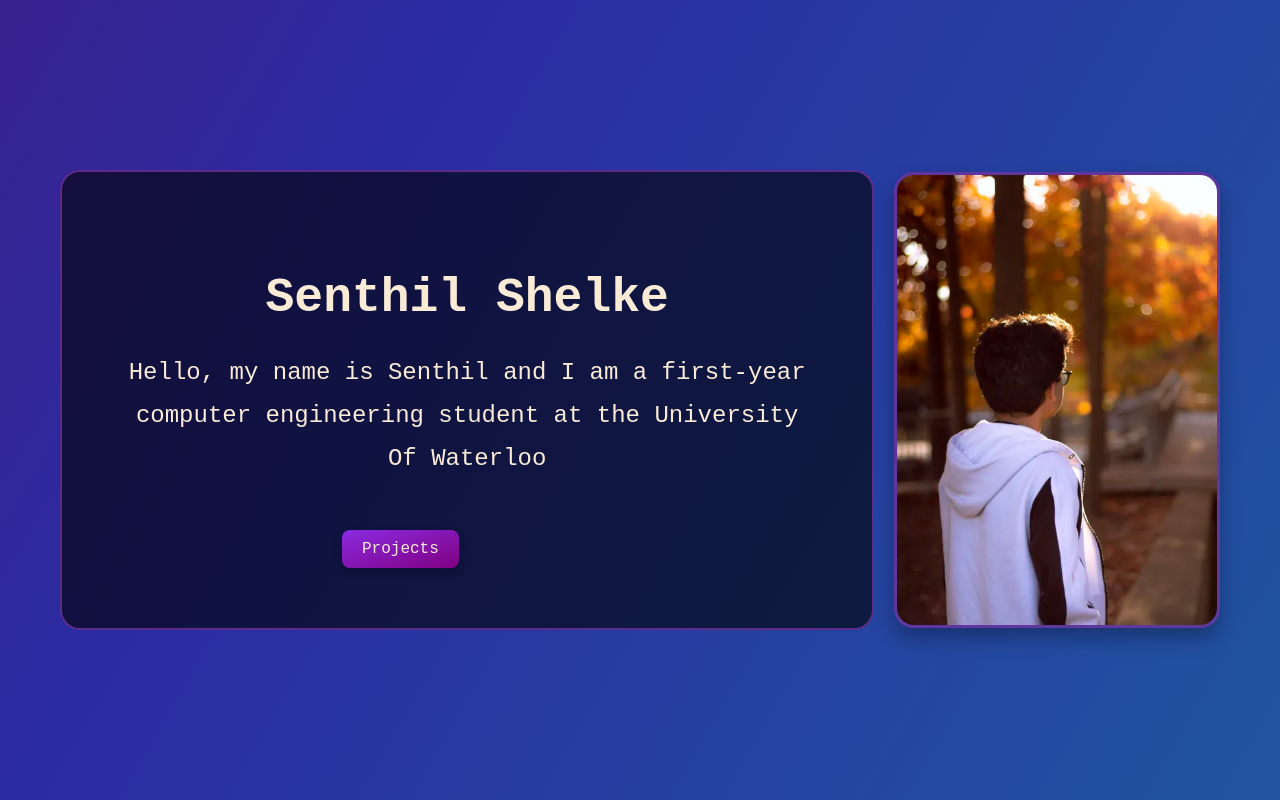
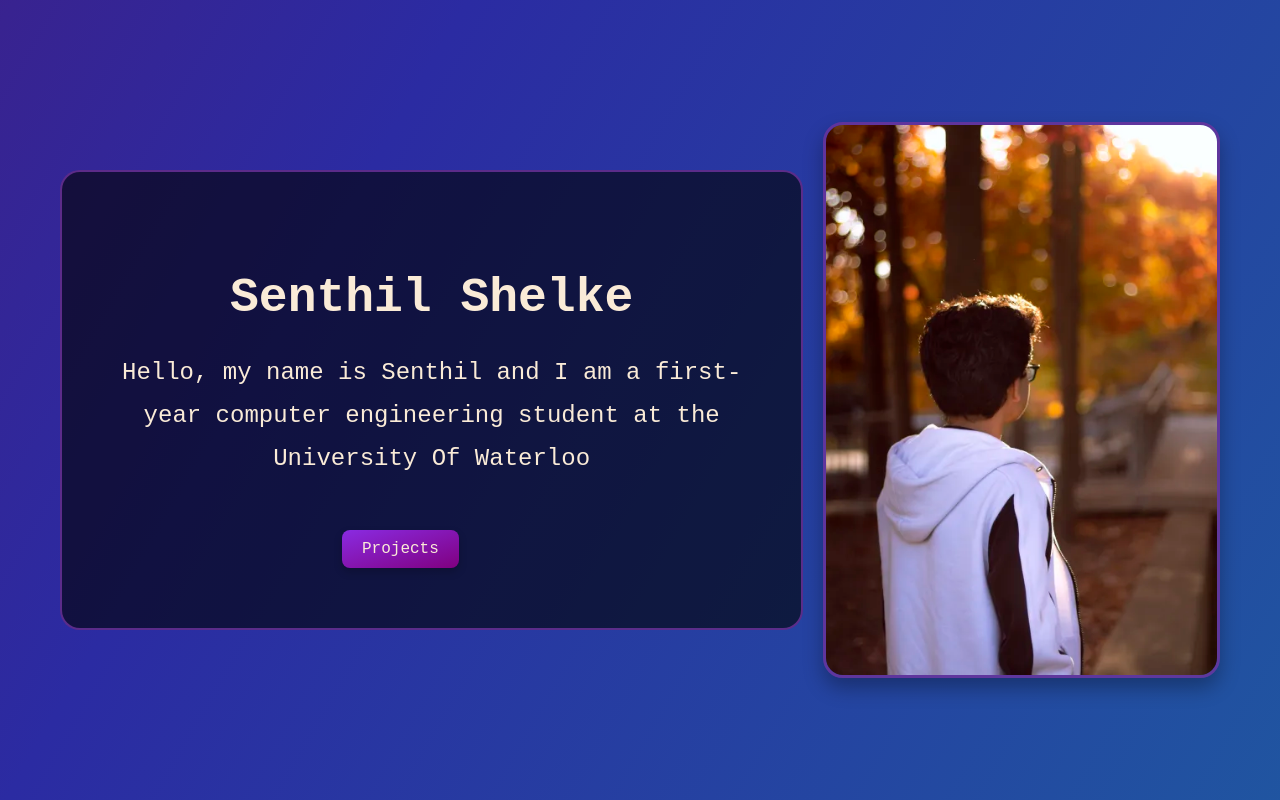
Before and after one commit to SenthilShelke/senthil-website, a React (Vite) app: page / in a window 1280 px wide. Built offline with nearby package versions, Linux system fonts and the light colour scheme.

Commit message:
update main screen

```diff
--- a/src/index.css
+++ b/src/index.css
@@ -67,7 +67,7 @@ body {
 }
 
 .text-container {
-  max-width: 800px;
+  max-width: 1000px;
   padding: 60px;
   background: rgba(0, 0, 0, 0.6);
   border-radius: 20px;
@@ -92,7 +92,7 @@ body {
 }
 
 .my-image {
-  height: 450px;
+  height: 550px;
   border-radius: 20px;
   border: 3px solid rgba(110, 50, 157, 0.8);
   box-shadow: 0 10px 20px rgba(0, 0, 0, 0.3);
```
